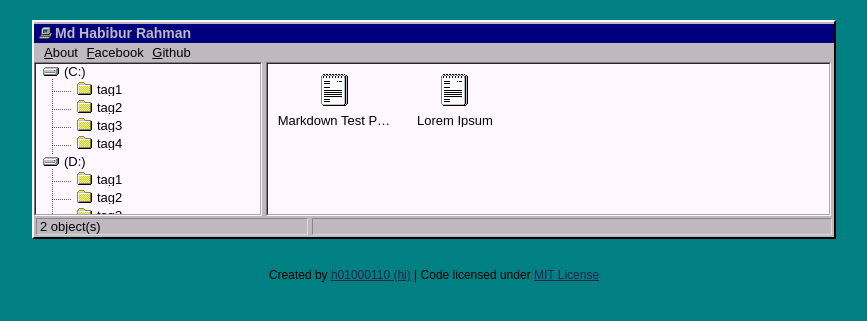
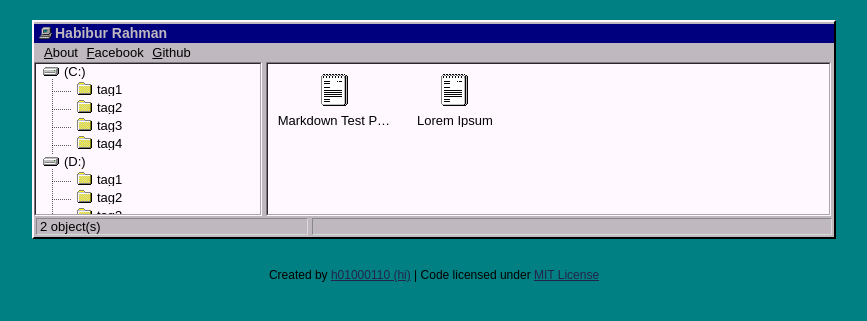
Before and after one commit to Habibu-R-ahman/habibu-r-ahman.github.io, a Jekyll site: the page built from index.html, in a window 1280 px wide. Shown: the top 321 px of the page, without its empty margins (206-1073 px from the left). Built offline with Jekyll 4.4.1, drawn with Linux system fonts in a browser that asks for light colours.

Commit message:
Yeah.. Vscode Works!!

```diff
--- a/_config.yml
+++ b/_config.yml
@@ -3,7 +3,7 @@ url: #Your url here
 baseurl: /project
 
 # variables
-name: Md Habibur Rahman
+name: Habibur Rahman
 description: I'm a guy who's a CS student for Fun...
 google_verification: null
 
```
